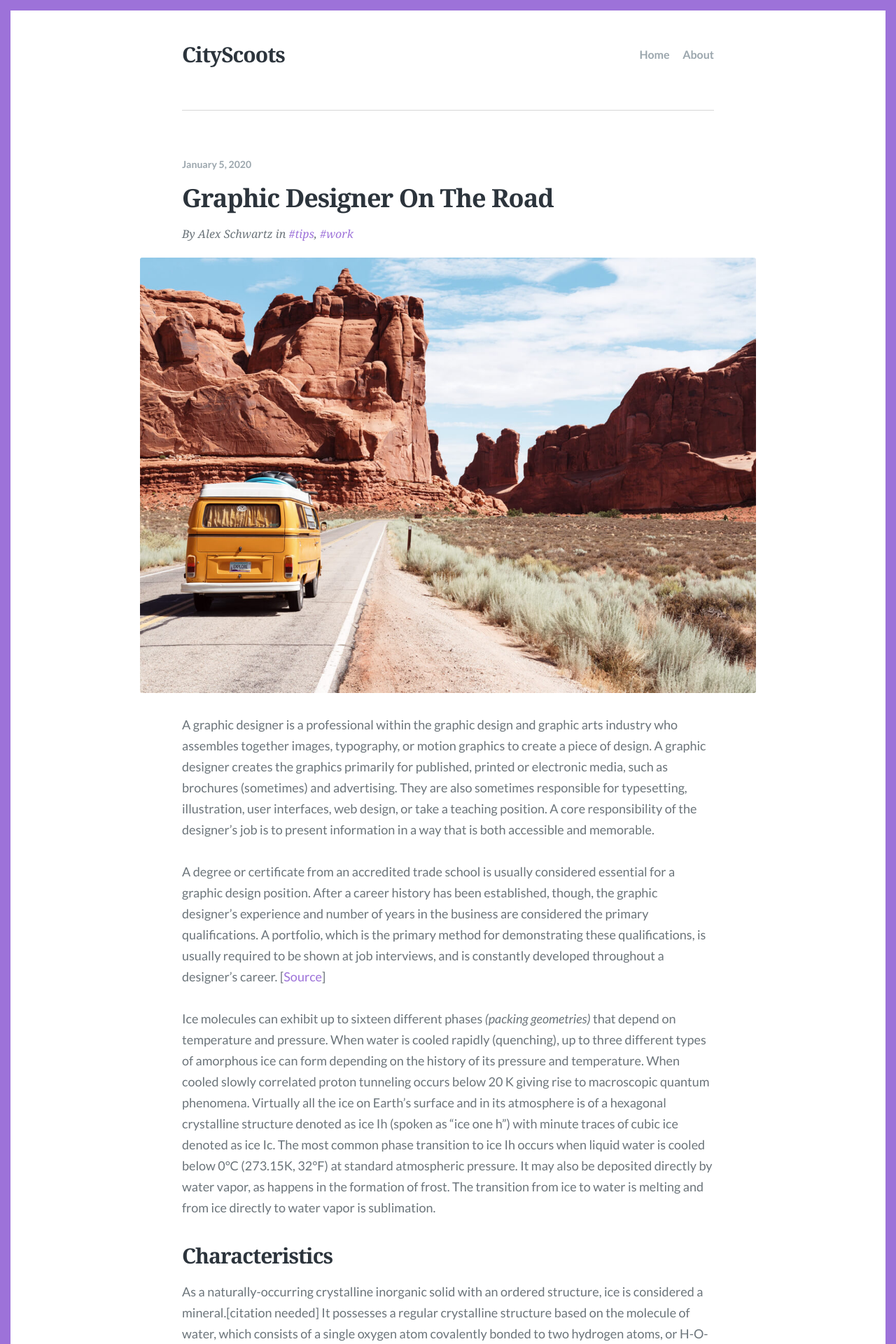
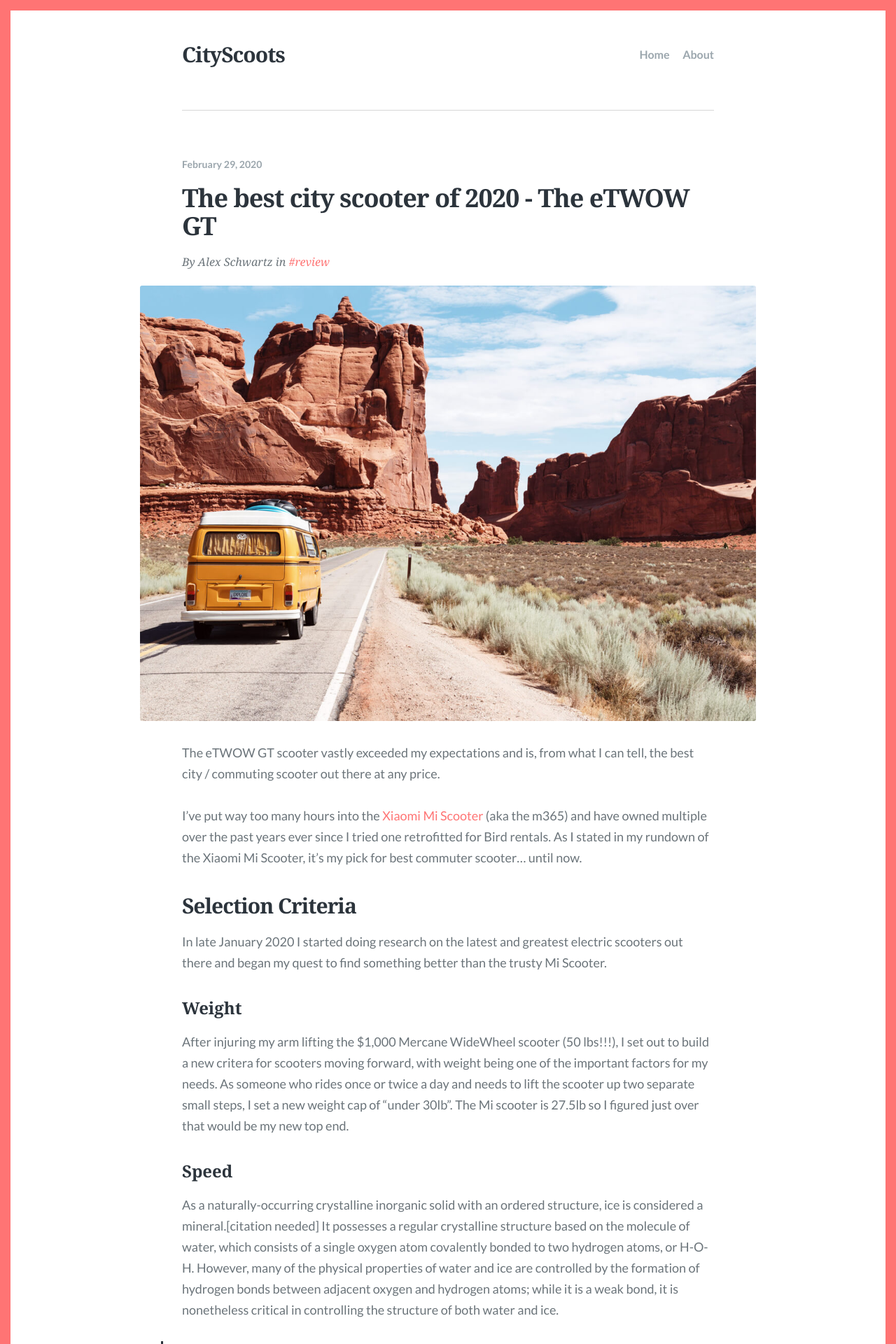
Before and after one commit to itsalexschwartz/cityscoots, a Jekyll site: the page built from _posts/2020-01-05-eTWOW-Review.md, in a window 1280 px wide. Shown: the top 1920 px of the page at 70% size. Built offline with Jekyll 4.4.1, drawn with Linux system fonts in a browser that asks for light colours.

Commit message:
etwow article

```diff
--- a/_config.yml
+++ b/_config.yml
@@ -39,7 +39,7 @@ navigation:
 disqus:
 
 # Colors
-accent_color: '#9d72d9'
+accent_color: '#ff7474'
 
 # Site footer
 footer:
--- a/_posts/2020-01-05-Graphic-Designer-On-The-Road.md
+++ b/_posts/2020-01-05-eTWOW-Review.md
@@ -1,22 +1,25 @@
 ---
 layout: post
-title: "Graphic Designer On The Road"
-description: "A graphic designer is a professional within the graphic design and graphic arts industry."
-date: 2020-01-05
+title: "The best city scooter of 2020 - The eTWOW GT"
+description: "By far the best electric scooter I've tried to date!"
+date: 2020-02-29
 feature_image: images/road.jpg
-tags: [tips, work]
+tags: [review]
 ---
 
-A graphic designer is a professional within the graphic design and graphic arts industry who assembles together images, typography, or motion graphics to create a piece of design. A graphic designer creates the graphics primarily for published, printed or electronic media, such as brochures (sometimes) and advertising. They are also sometimes responsible for typesetting, illustration, user interfaces, web design, or take a teaching position. A core responsibility of the designer's job is to present information in a way that is both accessible and memorable.
+The eTWOW GT scooter vastly exceeded my expectations and is, from what I can tell, the best city / commuting scooter out there at any price.
 
 <!--more-->
 
-A degree or certificate from an accredited trade school is usually considered essential for a graphic design position. After a career history has been established, though, the graphic designer's experience and number of years in the business are considered the primary qualifications. A portfolio, which is the primary method for demonstrating these qualifications, is usually required to be shown at job interviews, and is constantly developed throughout a designer's career. [[Source](https://en.wikipedia.org/wiki/Graphic_designer)]
+I've put way too many hours into the [Xiaomi Mi Scooter](https://www.google.com) (aka the m365) and have owned multiple over the past years ever since I tried one retrofitted for Bird rentals. As I stated in my rundown of the Xiaomi Mi Scooter, it's my pick for best commuter scooter... until now.
 
-Ice molecules can exhibit up to sixteen different phases *(packing geometries)* that depend on temperature and pressure. When water is cooled rapidly (quenching), up to three different types of amorphous ice can form depending on the history of its pressure and temperature. When cooled slowly correlated proton tunneling occurs below 20 K giving rise to macroscopic quantum phenomena. Virtually all the ice on Earth's surface and in its atmosphere is of a hexagonal crystalline structure denoted as ice Ih (spoken as "ice one h") with minute traces of cubic ice denoted as ice Ic. The most common phase transition to ice Ih occurs when liquid water is cooled below 0°C (273.15K, 32°F) at standard atmospheric pressure. It may also be deposited directly by water vapor, as happens in the formation of frost. The transition from ice to water is melting and from ice directly to water vapor is sublimation.
+## Selection Criteria
+In late January 2020 I started doing research on the latest and greatest electric scooters out there and began my quest to find something better than the trusty Mi Scooter.
 
-## Characteristics
+### Weight
+After injuring my arm lifting the $1,000 Mercane WideWheel scooter (50 lbs!!!), I set out to build a new critera for scooters moving forward, with weight being one of the important factors for my needs. As someone who rides once or twice a day and needs to lift the scooter up two separate small steps, I set a new weight cap of "under 30lb". The Mi scooter is 27.5lb so I figured just over that would be my new top end.
 
+### Speed
 As a naturally-occurring crystalline inorganic solid with an ordered structure, ice is considered a mineral.[citation needed] It possesses a regular crystalline structure based on the molecule of water, which consists of a single oxygen atom covalently bonded to two hydrogen atoms, or H-O-H. However, many of the physical properties of water and ice are controlled by the formation of hydrogen bonds between adjacent oxygen and hydrogen atoms; while it is a weak bond, it is nonetheless critical in controlling the structure of both water and ice.
 
 > “ice contains no future , just the past, sealed away. As if they're alive, everything in the world is sealed up inside, clear and distinct. Ice can preserve all kinds of things that way- cleanly, clearly. That's the essence of ice, the role it plays.”
```
Also changed, not shown: images/about.jpg, images/author copy.png (deleted), 8 other files.
